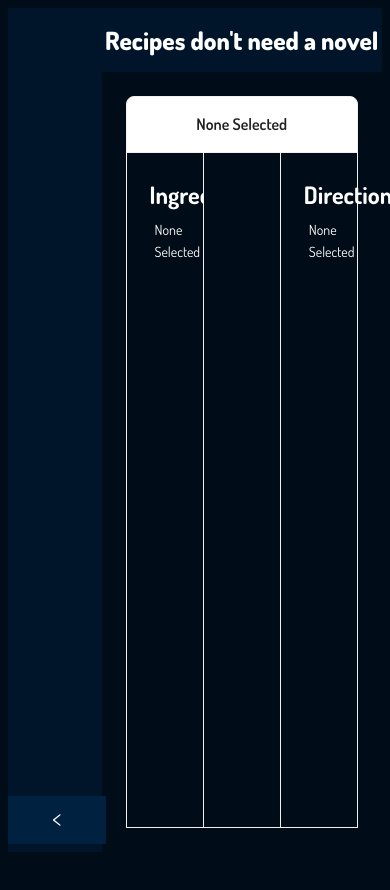
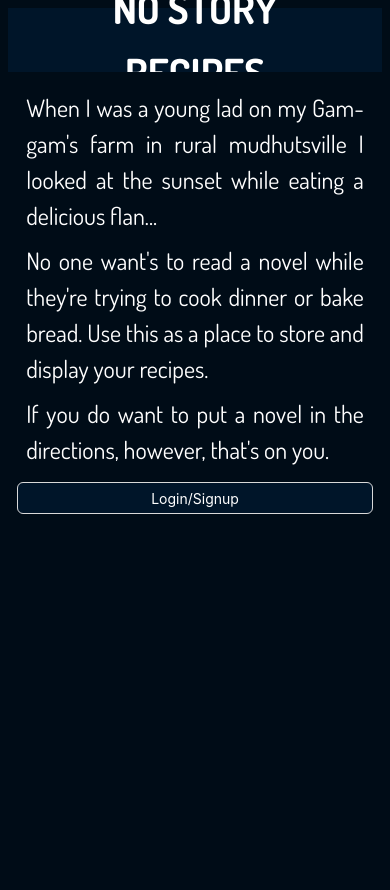
Before and after one commit to snailencholy/No-Story-Recipes, a React (Vite) app: page / in a window 390 px wide. Shown: the top 890 px of the page. After the commit the page ends 844 px from the top, so only its background shows below. Built offline with nearby package versions, Linux system fonts and the light colour scheme; no server answers; a web font is replaced by a local one.

Commit message:
Splashpage/mobile splashpage built

```diff
--- a/src/App.jsx
+++ b/src/App.jsx
@@ -8,9 +8,8 @@ import MobileSplashPage from './components/Mobile/MobileSplashPage';
 
 const App = () => {
 
-  // Create the mobile view for now. Users and Auth
-  // is for another day.
-  const [loggedIn, isLoggedIn] = useState(true);
+  // TODO: build login system
+  const [loggedIn, isLoggedIn] = useState(false);
 
   if (loggedIn) {
     return (
--- a/src/components/Browser/SplashPage.jsx
+++ b/src/components/Browser/SplashPage.jsx
@@ -1,6 +1,70 @@
+import { Layout, Button } from 'antd';
+
+const { Header, Content } = Layout;
+
+
 const SplashPage = () => {
   return (
-    <div>START HERE</div>
+    <Layout>
+      <Header
+        style={{
+          display: 'flex',
+          alignItems: 'center',
+          justifyContent: 'center',
+          textAlign: 'center',
+          color: '#fff',
+          fontFamily: 'Dosis',
+          fontWeight: "bold",
+          fontSize: "40px"
+        }}
+      >
+        NO STORY RECIPES
+      </Header>
+      <Content
+        style={{
+          padding: "2.5%",
+          justifyContent: "center",
+          alignItems: 'center',
+          alignContent: 'center',
+          textAlign: 'justify',
+          color: '#fff',
+          backgroundColor: '#000c17',
+          fontSize: '24px',
+          fontFamily: 'Dosis',
+        }}
+      >
+        <div
+          style={{
+            margin: "2.5%"
+          }}
+        >
+          When I was a young lad on my Gam-gam's farm in rural mudhutsville I looked at the sunset while eating a delicious flan...
+        </div>
+        <div
+          style={{
+            margin: "2.5%"
+          }}
+        >
+          No one want's to read a novel while they're trying to cook dinner or bake bread. Use this as a place to store and display your recipes.
+        </div>
+        <div
+          style={{
+            margin: "2.5%"
+          }}
+        >
+          If you do want to put a novel in the directions, however, that's on you.
+        </div>
+        <Button
+          block
+          style={{
+            backgroundColor: '#001529',
+            color: "#fff"
+          }}
+        >
+          Login/Signup
+        </Button>
+      </Content>
+    </Layout>
   )
 }
 
--- a/src/components/Mobile/MobileSplashPage.jsx
+++ b/src/components/Mobile/MobileSplashPage.jsx
@@ -1,6 +1,69 @@
+import { Layout, Button } from 'antd';
+
+const { Header, Content } = Layout;
+
 const MobileSplashPage = () => {
   return (
-    <div>START HERE</div>
+    <Layout>
+      <Header
+        style={{
+          display: 'flex',
+          alignItems: 'center',
+          justifyContent: 'center',
+          textAlign: 'center',
+          color: '#fff',
+          fontFamily: 'Dosis',
+          fontWeight: "bold",
+          fontSize: "30px"
+        }}
+      >
+        NO STORY RECIPES
+      </Header>
+      <Content
+        style={{
+          padding: "2.5%",
+          justifyContent: "center",
+          alignItems: 'center',
+          alignContent: 'center',
+          textAlign: 'justify',
+          color: '#fff',
+          backgroundColor: '#000c17',
+          fontSize: '24px',
+          fontFamily: 'Dosis',
+        }}
+      >
+        <div
+          style={{
+            margin: "2.5%"
+          }}
+        >
+          When I was a young lad on my Gam-gam's farm in rural mudhutsville I looked at the sunset while eating a delicious flan...
+        </div>
+        <div
+          style={{
+            margin: "2.5%"
+          }}
+        >
+          No one want's to read a novel while they're trying to cook dinner or bake bread. Use this as a place to store and display your recipes.
+        </div>
+        <div
+          style={{
+            margin: "2.5%"
+          }}
+        >
+          If you do want to put a novel in the directions, however, that's on you.
+        </div>
+        <Button
+          block
+          style={{
+            backgroundColor: '#001529',
+            color: "#fff"
+          }}
+        >
+          Login/Signup
+        </Button>
+      </Content>
+    </Layout>
   )
 }
 
```
